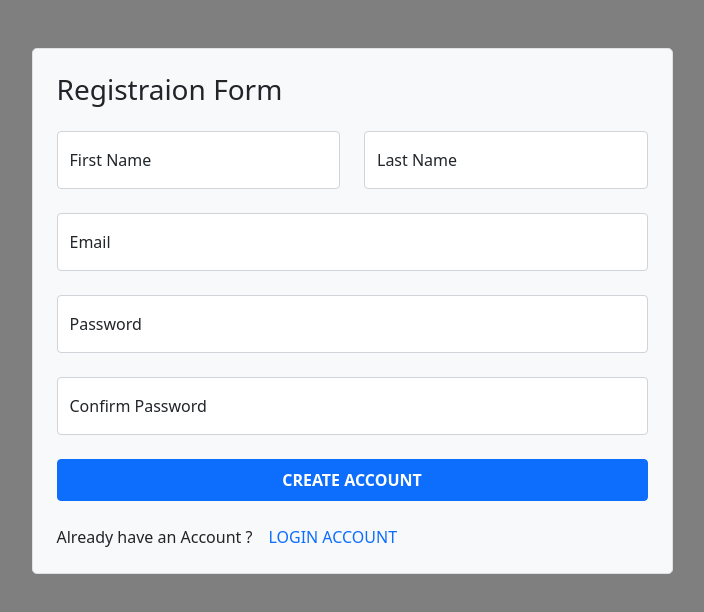
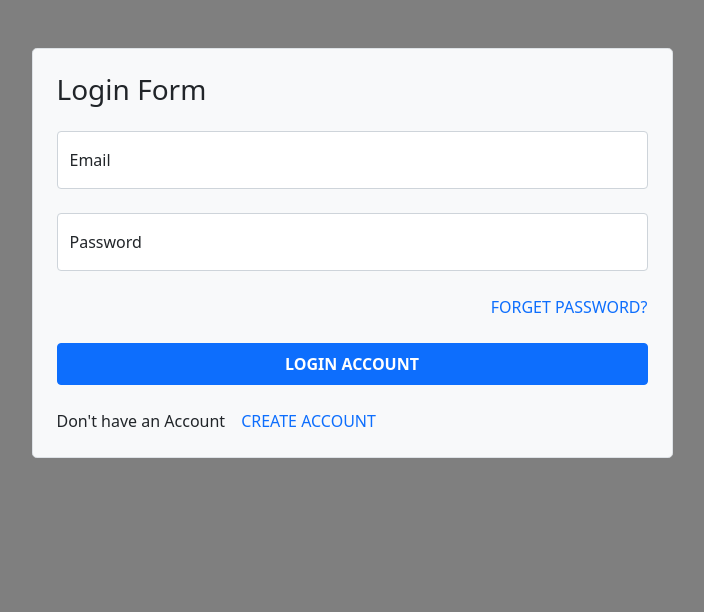
Before and after one commit to MTahir27/Firebase, a React (Create React App) app: page / in a window 1280 px wide. Shown: the top 612 px of the page, without its empty margins (288-992 px from the left). Built offline with nearby package versions, Linux system fonts and the light colour scheme.

Commit message:
Login Page Created

```diff
--- a/src/App.css
+++ b/src/App.css
@@ -19,3 +19,8 @@ h6,
 p {
   margin: 0;
 }
+
+/* Font Sizes */
+.fw-semibold {
+  font-weight: 500;
+}
--- a/src/App.js
+++ b/src/App.js
@@ -1,11 +1,13 @@
 import React from "react";
 import "./App.css";
+import { Login } from "./Authentication/login";
 import { Register } from "./Authentication/register";
 
 function App() {
   return (
     <div>
-      <Register />
+      {/* <Register /> */}
+      <Login />
     </div>
   );
 }
--- /dev/null
+++ b/src/Authentication/login.jsx
@@ -0,0 +1,69 @@
+import React from "react";
+import { Form, Row, Col, Button } from "react-bootstrap";
+import { InputField } from "../Components/InputField";
+
+export const Login = () => {
+  return (
+    <div className="container">
+      <section className="d-flex justify-content-center align-item-center py-5">
+        <Row>
+          <Col md={9} lg={8} xl={7} className="mx-auto">
+            <Form className="border p-4 rounded-3 bg-light">
+              <h3 className="mb-4 text-dark">Login Form</h3>
+              <Row className="g-4">
+                <Col xs={12}>
+                  <InputField
+                    label="Email"
+                    id="email"
+                    placeholder="Email"
+                    type="email"
+                  />
+                </Col>
+
+                <Col xs={12}>
+                  <InputField
+                    label="Password"
+                    id="password"
+                    placeholder="Password"
+                    type="password"
+                  />
+                </Col>
+
+                <Col className="text-end">
+                  <a
+                    href="#"
+                    className="text-uppercase text-decoration-none fw-semibold"
+                  >
+                    Forget Password?
+                  </a>
+                </Col>
+
+                <Col xs={12}>
+                  <Button
+                    variant="primary"
+                    type="submit"
+                    className="w-100 py-2 text-uppercase fw-bold"
+                  >
+                    Login Account
+                  </Button>
+                </Col>
+
+                <Col>
+                  <div className="d-flex gap-3">
+                    <p>Don't have an Account</p>
+                    <a
+                      href="#"
+                      className="text-uppercase text-decoration-none fw-semibold"
+                    >
+                      Create Account
+                    </a>
+                  </div>
+                </Col>
+              </Row>
+            </Form>
+          </Col>
+        </Row>
+      </section>
+    </div>
+  );
+};
```
